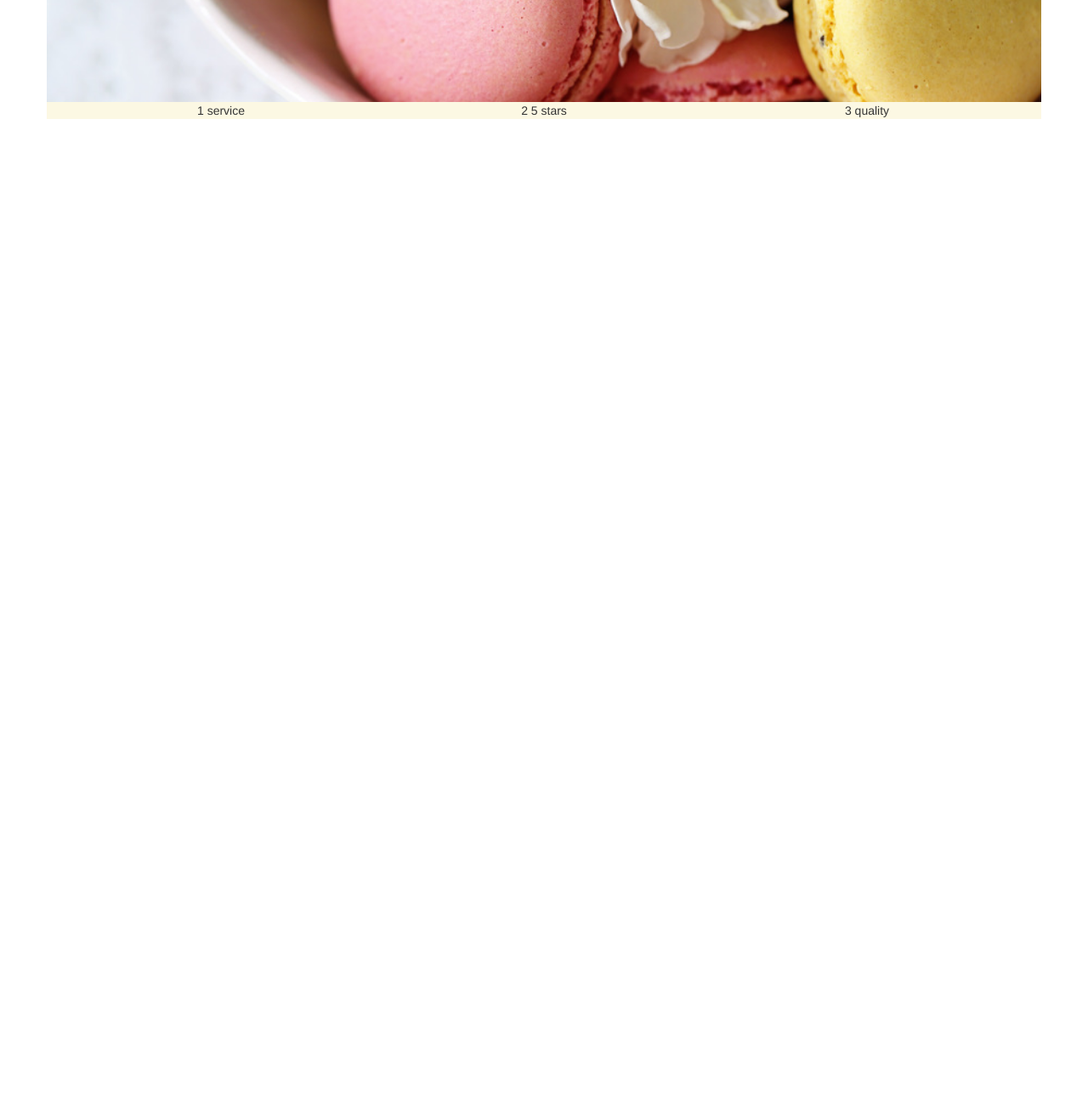
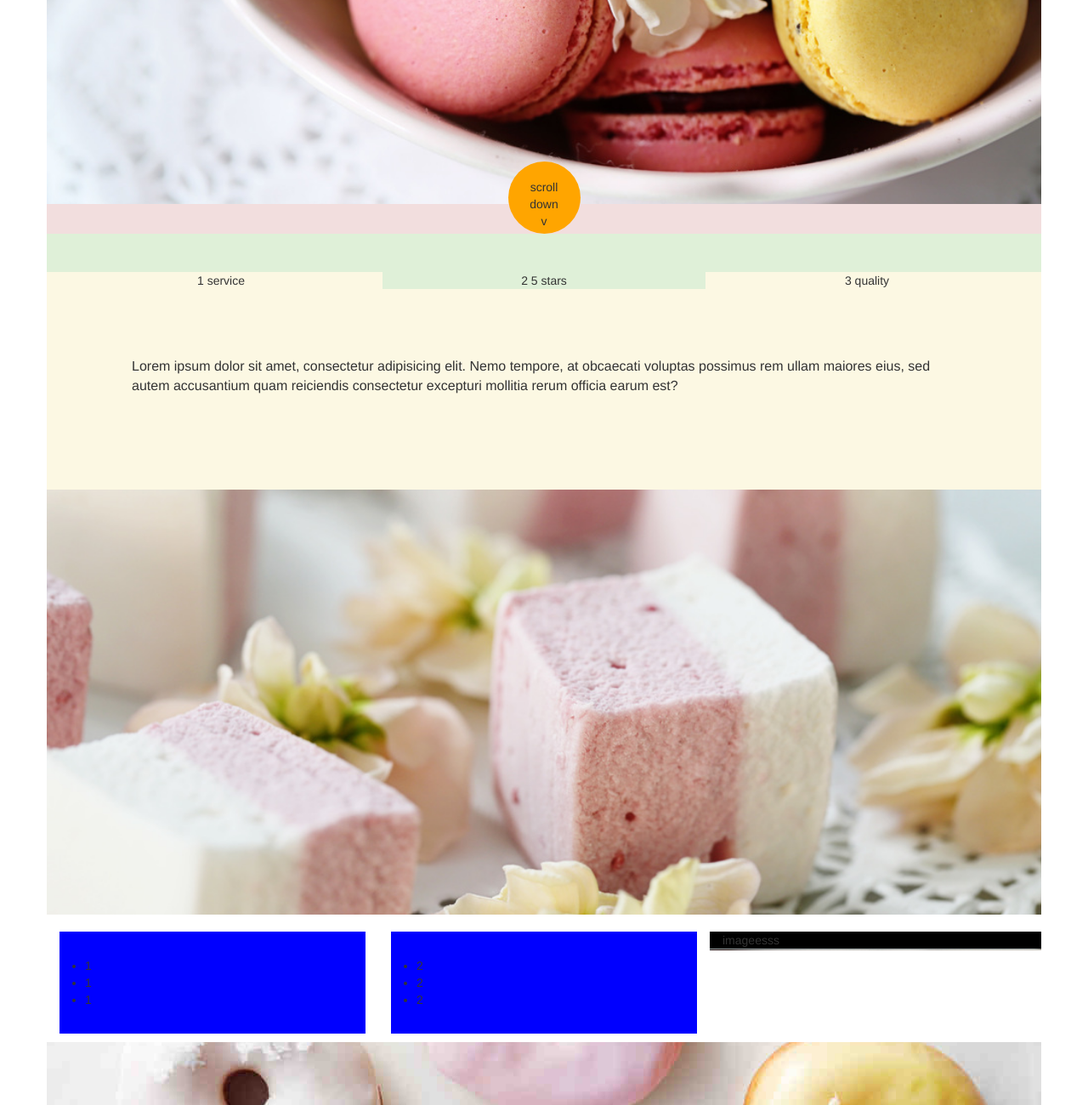
Before and after one commit to graceemoon/website3, a plain HTML site: page index.html in a window 1280 px wide. Shown: the part 520-1820 px from the top of the page at 85% size. Before the commit the page ends 800 px from the top, so only its background shows below. Drawn offline with nearby package versions, Linux system fonts and the light colour scheme.

Commit message:
page layout

```diff
--- a/index.html
+++ b/index.html
@@ -19,21 +19,62 @@
 </head>
 <body>
 	<div class="container">
+	<!-- home header -->
 		<div class="row">
 			<div class="col-lg-12 col-xs-12 bg-warning home-page"></div>
 		</div>
+		<div class="row header-bottom bg-success">
+			<div class="col-lg-12 col-xs-12 bg-danger spanbutt">
+				<!-- press and animate scroll to about div -->
+				<span class="down-button">scroll down<br>v</span>
+			</div>
+		</div>
+	<!-- about page -->
 		<div class="row">
 			<div class="col-lg-12 col xs-12 bg-warning about-page">
 				<div class="col-lg-4 col xs-12 bg-warning">1 service</div>
-				<div class="col-lg-4 col xs-12 bg-warning">2 5 stars</div>
+				<div class="col-lg-4 col xs-12 bg-success">2 5 stars</div>
 				<div class="col-lg-4 col xs-12 bg-warning">3 quality</div>
+				<p class="row about-par">
+					Lorem ipsum dolor sit amet, consectetur adipisicing elit. Nemo tempore, at obcaecati voluptas possimus rem ullam maiores eius, sed autem accusantium quam reiciendis consectetur excepturi mollitia rerum officia earum est?
+				</p>
 			</div>
 		</div>
+	<!-- mid fixed img 2 -->
+		<div class="row">
+			<div class="col-lg-12 col-xs-12 bg-warning fix2"></div>
+		</div>
+	<!-- menu page! -->
+		<div class="row menu-page">
+			<div class="col-lg-4 col-xs-12">
+				<ul>
+					<li>1</li>
+					<li>1</li>
+					<li>1</li>
+				</ul>
+			</div>
+			<div class="col-lg-4 col-xs-12">
+				<ul>
+					<li>2</li>
+					<li>2</li>
+					<li>2</li>
+				</ul>
+			</div>
+			<div class="col-lg-4 col-xs-12 menu-imgs">
+				imageesss
+			</div>
+			<div class="col-lg-4 col-xs-12 menu-img1"></div>
+			<div class="col-lg-4 col-xs-12 menu-img2"></div>
+			<div class="col-lg-4 col-xs-12 menu-img3"></div>
+		</div>
+
+	<!-- mid fixed img 3 -->
+		<div class="row">
+			<div class="col-lg-12 col-xs-12 bg-warning fix3"></div>
+		</div>
+
 	</div>
 
 	<!-- <button class="btn btn-success" onclick="$(this).hide();">click</button> -->
-
-
-
 </body>
 </html>
--- a/style.css
+++ b/style.css
@@ -1,7 +1,7 @@
-/*body, html {
+body {
 	margin: 0;
 	padding: 0;
-}*/
+}
 
 .container {
 	margin: 40px;
@@ -9,13 +9,79 @@
 
 .home-page {
 	background-image: url('./img/sweet1.jpeg');
-	height: 600px;
+	height: 90vh;
     background-attachment: fixed;
     background-position: center;
     background-repeat: no-repeat;
     background-size: cover;
 }
 
+.header-bottom {
+	height: 10vh;
+}
+
+.spanbutt {
+	text-align: center;
+}
+.down-button {
+	display: inline-block;
+	margin-top: -50px;
+	/*margin-bottom: 100px;*/
+	height: 85px;
+	width: 85px;
+	background-color: orange;
+	padding: 20px;
+	border-radius: 100%;
+}
+
 .about-page div {
 	text-align: center;
 }
+/*.about-par {
+	padding: 100px;
+}*/
+.about-page p {
+	padding: 100px;
+	font-size: 16px;
+}
+
+
+.fix2 {
+	background-image: url('./img/sweet4.jpeg');
+	height: 500px;
+	background-attachment: fixed;
+	background-position: center;
+	background-repeat: no-repeat;
+	background-size: cover;
+}
+
+.menu-page {
+	padding-top: 20px;
+
+}
+.menu-page ul {
+	padding: 30px;
+	background-color: blue;
+}
+.menu-imgs {
+	/*padding: 20px;*/
+	background-color: black;
+}
+.menu-img1 {
+	background-image: url('./img/sweet7.jpg');
+}
+.menu-img2 {
+	background-image: url('./img/sweet9.jpg');
+}
+.menu-img3 {
+	background-image: url('./img/sweet6.jpg');
+}
+
+.fix3 {
+	background-image: url('./img/sweet8.jpg');
+	height: 500px;
+	background-attachment: fixed;
+	background-position: center;
+	background-repeat: no-repeat;
+	background-size: cover;
+}
```
